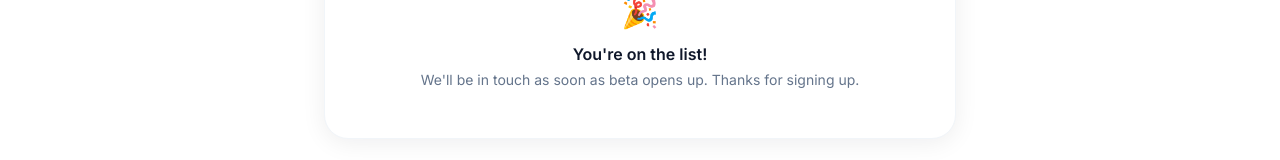
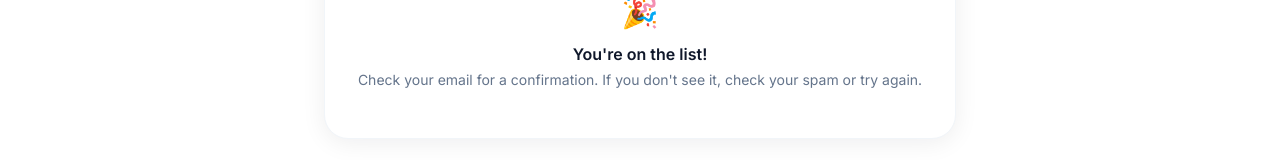
Before and after one commit to Suslify/suslify_landing, an Astro site: page / in a window 1280 px wide. Both pictures are taken after typing "Sample", "name@example.com", "Sample" into the empty fields and a click on the button "Join the Beta. It's Free". Shown: the part 4832-4992 px from the top of the page. Built offline with nearby package versions, Linux system fonts and the light colour scheme; Astro itself is replaced by a stand-in of ours; no server answers.

Commit message:
chore: update success message to inform users about comfimation email

```diff
--- a/src/pages/index.astro
+++ b/src/pages/index.astro
@@ -402,7 +402,7 @@ const steps = [
         <div id="beta-success" class="hidden text-center py-4">
           <div class="text-3xl mb-3">🎉</div>
           <p class="font-semibold text-slate-900 mb-1">You're on the list!</p>
-          <p class="text-sm text-slate-500">We'll be in touch as soon as beta opens up. Thanks for signing up.</p>
+          <p class="text-sm text-slate-500">Check your email for a confirmation. If you don't see it, check your spam or try again.</p>
         </div>
       </form>
 
```
